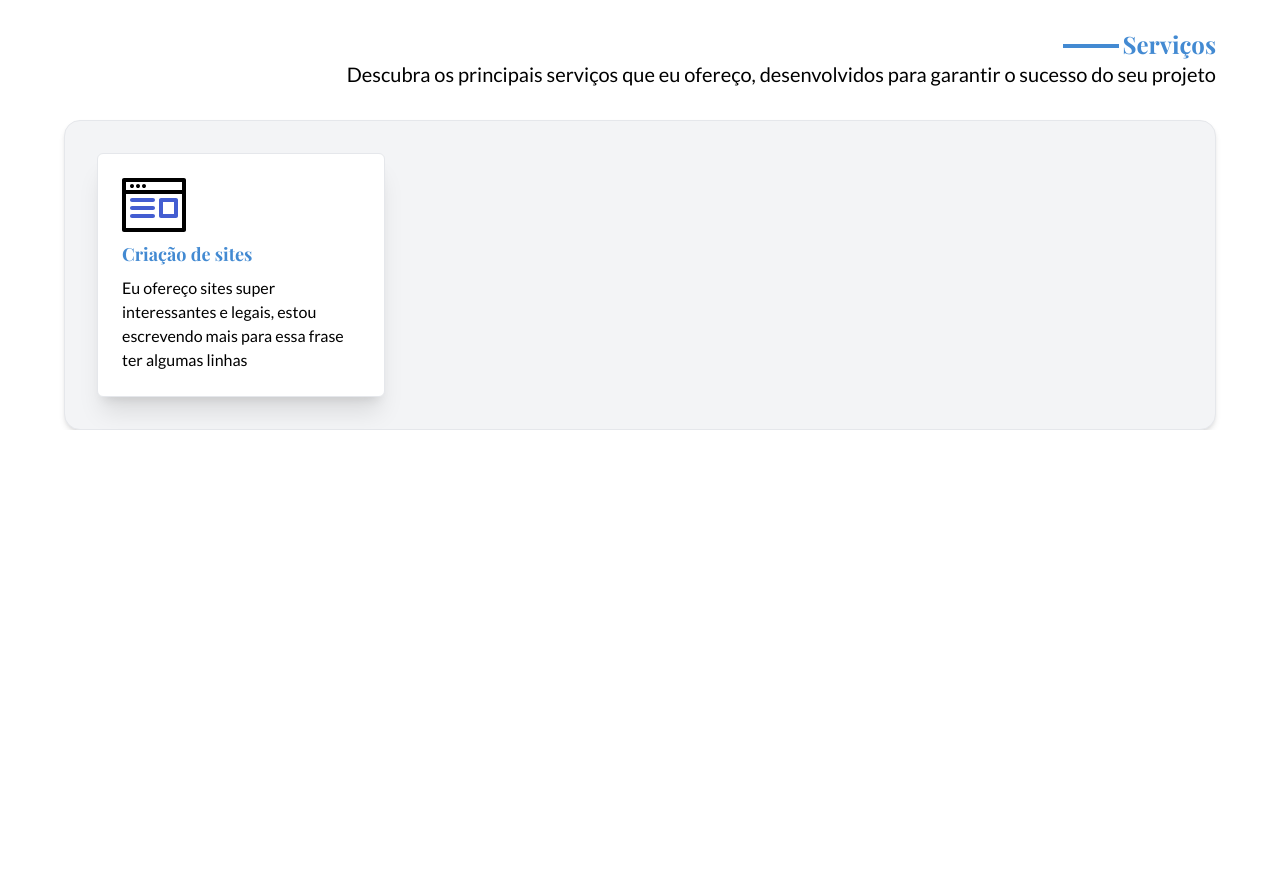
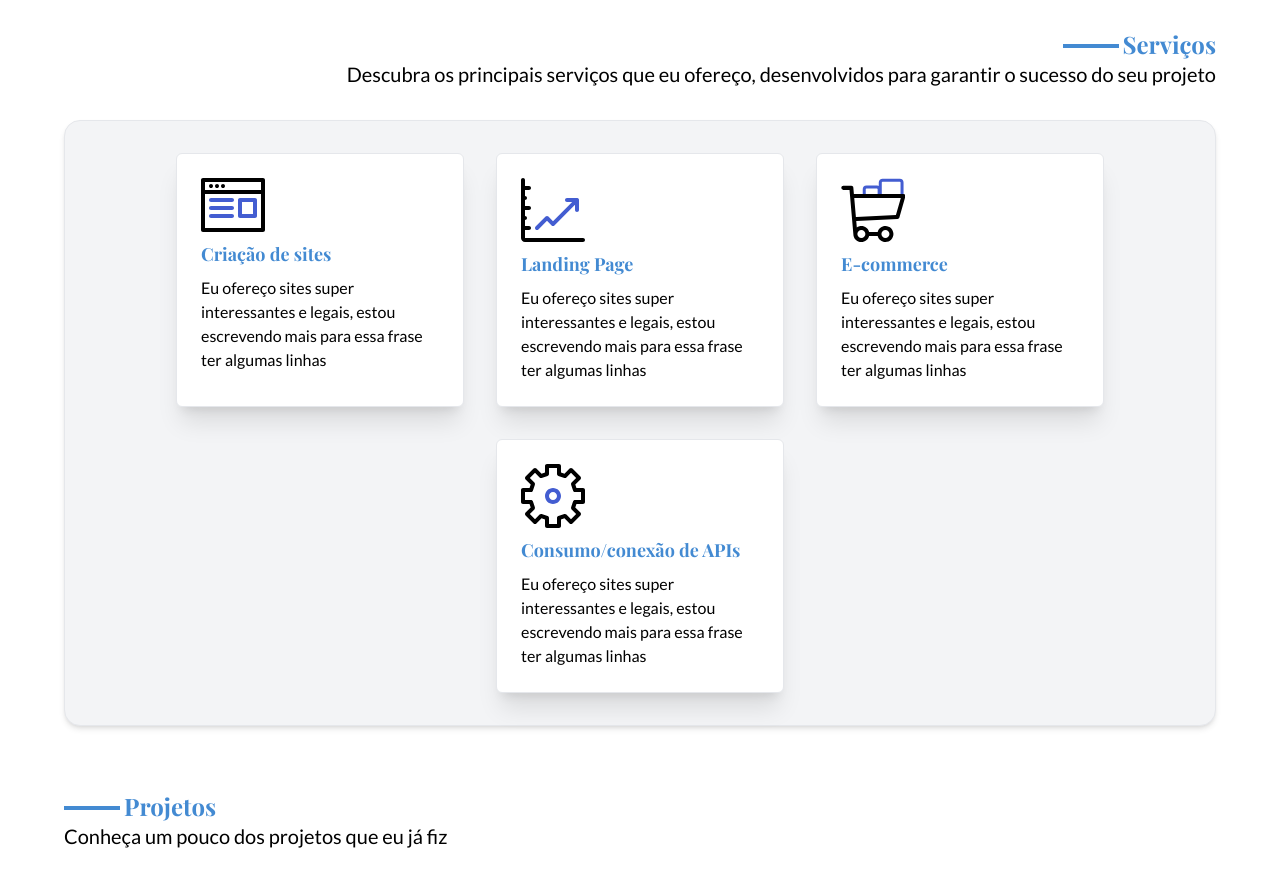
Before and after one commit to gabrielnovaisgs/portfolio-next-2, a Next.js app: page / in a window 1280 px wide. Shown: the part 820-1702 px from the top of the page. Before the commit the page ends 1250 px from the top, so only its background shows below. Built offline with nearby package versions, Linux system fonts and the light colour scheme; a web font is replaced by a local one.

Commit message:
[feat]: add title block

```diff
--- a/src/app/(home)/page.tsx
+++ b/src/app/(home)/page.tsx
@@ -1,4 +1,5 @@
 import ServiceBlock, { ServiceBlockProps } from '@/components/home/service-block';
+import TitleBlock from '@/components/home/title-block';
 import Image from 'next/image'
 
 
@@ -9,6 +10,21 @@ export default function Home() {
       title: "Criação de sites",
       description: "Eu ofereço sites super interessantes e legais, estou escrevendo mais para essa frase ter algumas linhas",
       icon: "site.svg"
+    },
+    {
+      title: "Landing Page",
+      description: "Eu ofereço sites super interessantes e legais, estou escrevendo mais para essa frase ter algumas linhas",
+      icon: "growth.svg"
+    },
+    {
+      title: "E-commerce",
+      description: "Eu ofereço sites super interessantes e legais, estou escrevendo mais para essa frase ter algumas linhas",
+      icon: "car.svg"
+    },
+    {
+      title: "Consumo/conexão de APIs",
+      description: "Eu ofereço sites super interessantes e legais, estou escrevendo mais para essa frase ter algumas linhas",
+      icon: "gear.svg"
     }
   ]
 
@@ -31,20 +47,22 @@ export default function Home() {
       </section>
       <section id='services-section' className='flex flex-col items-center gap-8'>
         <h1 className='font-title font-bold text-3xl' >Tudo o que você precisa para um site incrivel</h1>
-        <aside className='w-full flex flex-col items-end'>
-          <div className='flex gap-1 items-center'>
-            <span className='w-14 h-1 bg-accent mt-1'></span>
-            <h2 className='font-title font-bold text-2xl text-accent align-middle'>Serviços</h2>
-          </div>
-          <p className='font-normal font-bold text-xl'>Descubra os principais serviços que eu ofereço, desenvolvidos para garantir o sucesso do seu projeto</p>
-        </aside>
-        <section className='flex flex-wrap gap-8 p-8 bg-gray-100 rounded-2xl border border-gray-200 shadow-md  w-full'>
+
+        <TitleBlock title='Serviços' className='items-end'>Descubra os principais serviços que eu ofereço, desenvolvidos para garantir o sucesso do seu projeto</TitleBlock>
+
+        <section className='flex flex-wrap justify-center gap-8 p-8 bg-gray-100 rounded-2xl border border-gray-200 shadow-md w-full'>
           {services.map((service, index) => (
 
             <ServiceBlock key={index} description={service.description} icon={service.icon} title={service.title}></ServiceBlock>
           ))}
         </section>
       </section>
+      <section className='mt-16 flex flex-col gap-8'>
+        <TitleBlock title='Projetos'>Conheça um pouco dos projetos que eu já fiz</TitleBlock>
+        <div>
+
+        </div>
+      </section>
     </main>
   );
 }
--- /dev/null
+++ b/src/components/home/title-block.tsx
@@ -0,0 +1,19 @@
+import { ReactNode } from "react"
+
+interface TitleBlockProps {
+    title: string
+    children: ReactNode
+    className?: string
+
+}
+export default function TitleBlock({ children: description, title, className }: TitleBlockProps) {
+    return (
+        <aside className={`w-full flex flex-col ${className}`}>
+            <div className='flex gap-1 items-center'>
+                <span className='w-14 h-1 bg-accent mt-1'></span>
+                <h2 className='font-title font-bold text-2xl text-accent align-middle'>{title}</h2>
+            </div>
+            <p className='font-normal font-bold text-xl'>{description}</p>
+        </aside>
+    )
+}
```
Also changed, not shown: src/components/home/project-block.tsx (added, +10 -0 lines), 1 other file (tests, documents, lock files or other folders).
